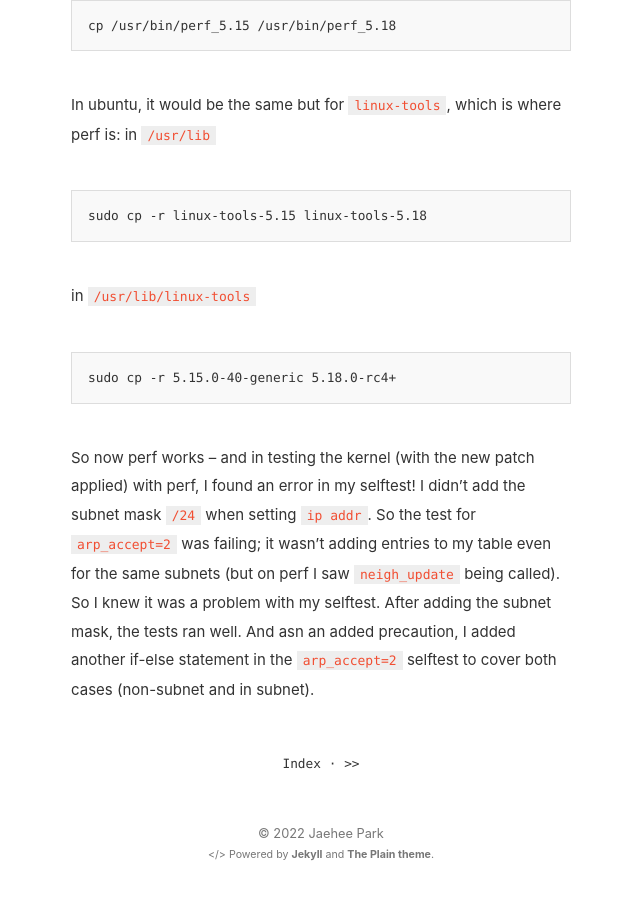
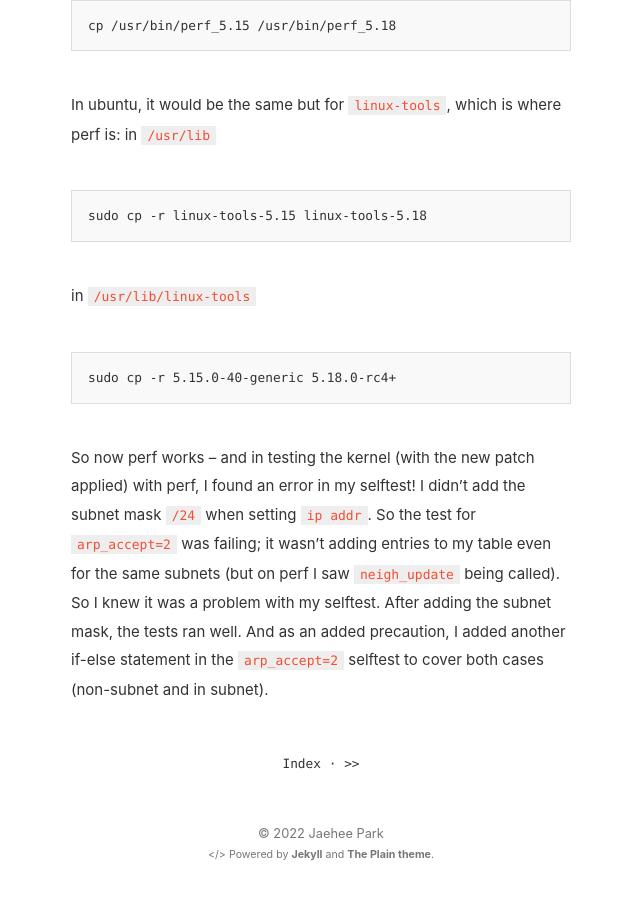
Before and after one commit to jhpark1013/blog, a Jekyll site: the page built from _posts/2022-07-26-perf-how-i-debugged-my-linux-kernel-patch.markdown, in a window 1280 px wide and 900 px high, scrolled down 2102 px. Shown: the whole window, without its empty margins (319-959 px from the left). Built offline with Jekyll 4.4.1, drawn with Linux system fonts in a browser that asks for light colours; some of the changed text lies outside the part shown.

Commit message:
fix typo and add link to reference post

````diff
--- a/_posts/2022-07-26-perf-how-i-debugged-my-linux-kernel-patch.markdown
+++ b/_posts/2022-07-26-perf-how-i-debugged-my-linux-kernel-patch.markdown
@@ -70,4 +70,4 @@ in `/usr/lib/linux-tools`
 sudo cp -r 5.15.0-40-generic 5.18.0-rc4+
 ```
 
-So now perf works -- and in testing the kernel (with the new patch applied) with perf, I found an error in my selftest! I didn't add the subnet mask `/24` when setting `ip addr`. So the test for `arp_accept=2` was failing; it wasn't adding entries to my table even for the same subnets (but on perf I saw `neigh_update` being called). So I knew it was a problem with my selftest. After adding the subnet mask, the tests ran well. And asn an added precaution, I added another if-else statement in the `arp_accept=2` selftest to cover both cases (non-subnet and in subnet).
+So now perf works -- and in testing the kernel (with the new patch applied) with perf, I found an error in my selftest! I didn't add the subnet mask `/24` when setting `ip addr`. So the test for `arp_accept=2` was failing; it wasn't adding entries to my table even for the same subnets (but on perf I saw `neigh_update` being called). So I knew it was a problem with my selftest. After adding the subnet mask, the tests ran well. And as an added precaution, I added another if-else statement in the `arp_accept=2` selftest to cover both cases (non-subnet and in subnet).
````
Also changed, not shown: other parts of _posts/2022-07-26-perf-how-i-debugged-my-linux-kernel-patch.markdown (+1 -1 lines).
